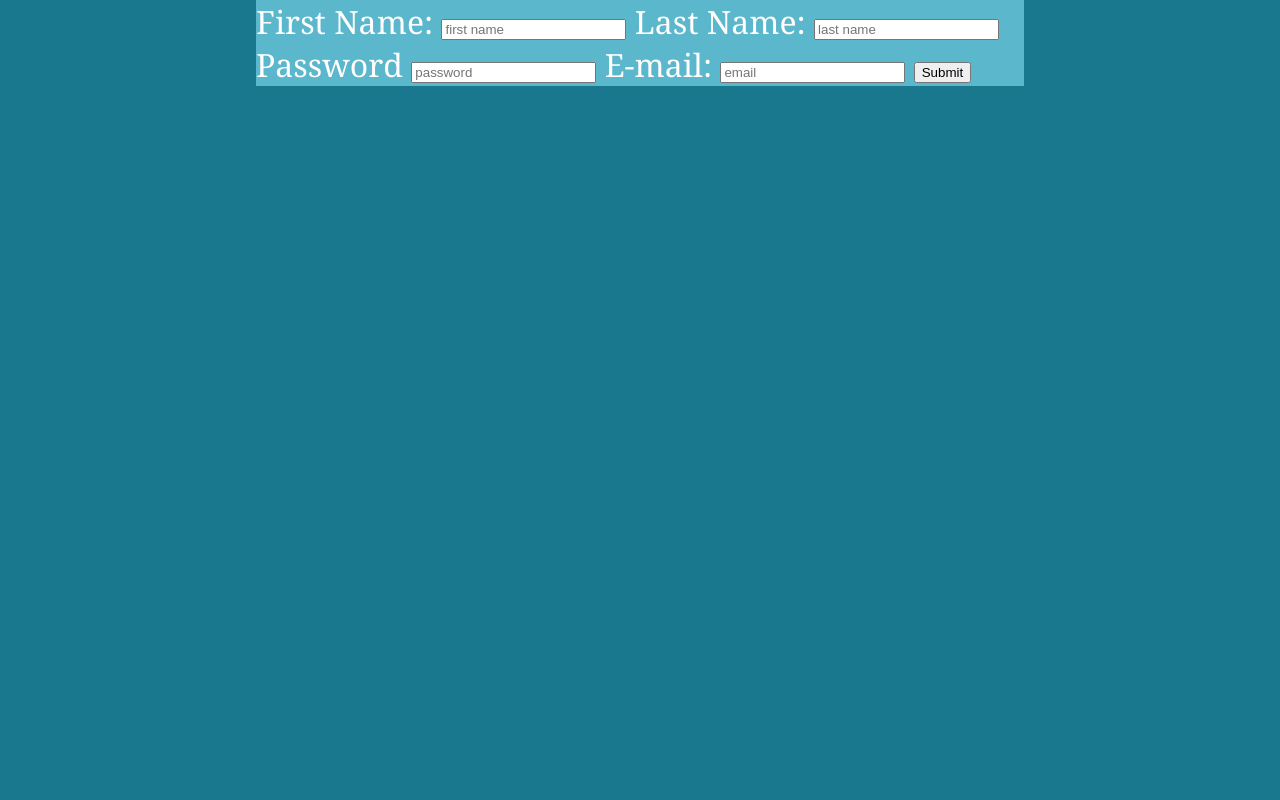
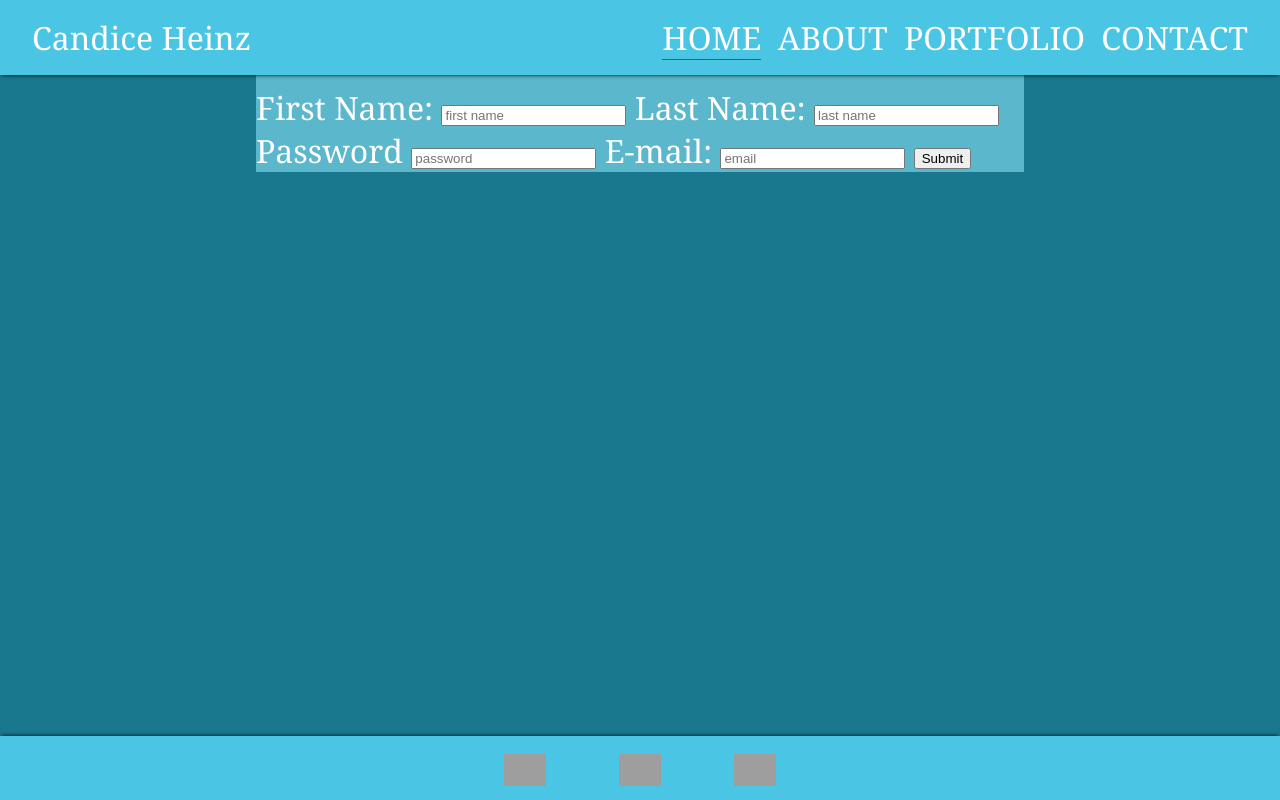
Before and after one commit to Dinah23/Personal-Website, a plain HTML site: page contact.html in a window 1280 px wide. Drawn offline with Linux system fonts and the light colour scheme; grey boxes are pictures that could not be loaded.

Commit message:
added contact

```diff
--- a/contact.html
+++ b/contact.html
@@ -7,6 +7,18 @@
     <!-- styles for all pages -->
     <link rel="stylesheet" href="site.css" />
     <title>Contact</title>
+    <header> <span class="name">Candice Heinz</span>
+        <nav class="links">
+          <a class="active" href="index.html">HOME</a>
+          <a href="about.html">ABOUT</a>
+          <a href="portfolio.html">PORTFOLIO</a>
+          <a href="contact.html">CONTACT</a>
+        </nav>
+    </header>
+
+</head>
+</br>
+</br>
 <form action="https://www.google.com" method="/PUT">
     <label for="firstname">First Name: </label>
     <input type="text" name="firstname" placeholder="first name" id="firstname">
@@ -19,8 +31,21 @@
 
     <button>Submit</button>
     </form>
-</head>
+
     <body>
+
+
+    <footer>
+        <a href="https://www.youtube.com/channel/UCgvtUZuLKm7By2x7ek-1IUA" target="_blank">
+          <img class="media-link" src="https://www.webwise.ie/wp-content/uploads/2015/10/youtube.png" alt="">
+        </a>
+        <a href="https://twitch.tv/elektra57" target="_blank">
+          <img class="media-link" src="https://avatars.githubusercontent.com/u/1795021?s=280&v=4" alt="">
+        </a>
+        <a href="https://github.com/CandiceHeinz" target="_blank">
+          <img class="media-link" src="https://www.thesoftwarereport.com/wp-content/uploads/2022/08/GitHub.png" alt="">
+        </a>
+      </footer>
 
 </body>
 </html>
```
Also changed, not shown: about.html (+5 -3 lines), index.html (+3 -1 lines), portfolio.html (+5 -3 lines). Lines whose indentation alone changed are shown as unchanged.
